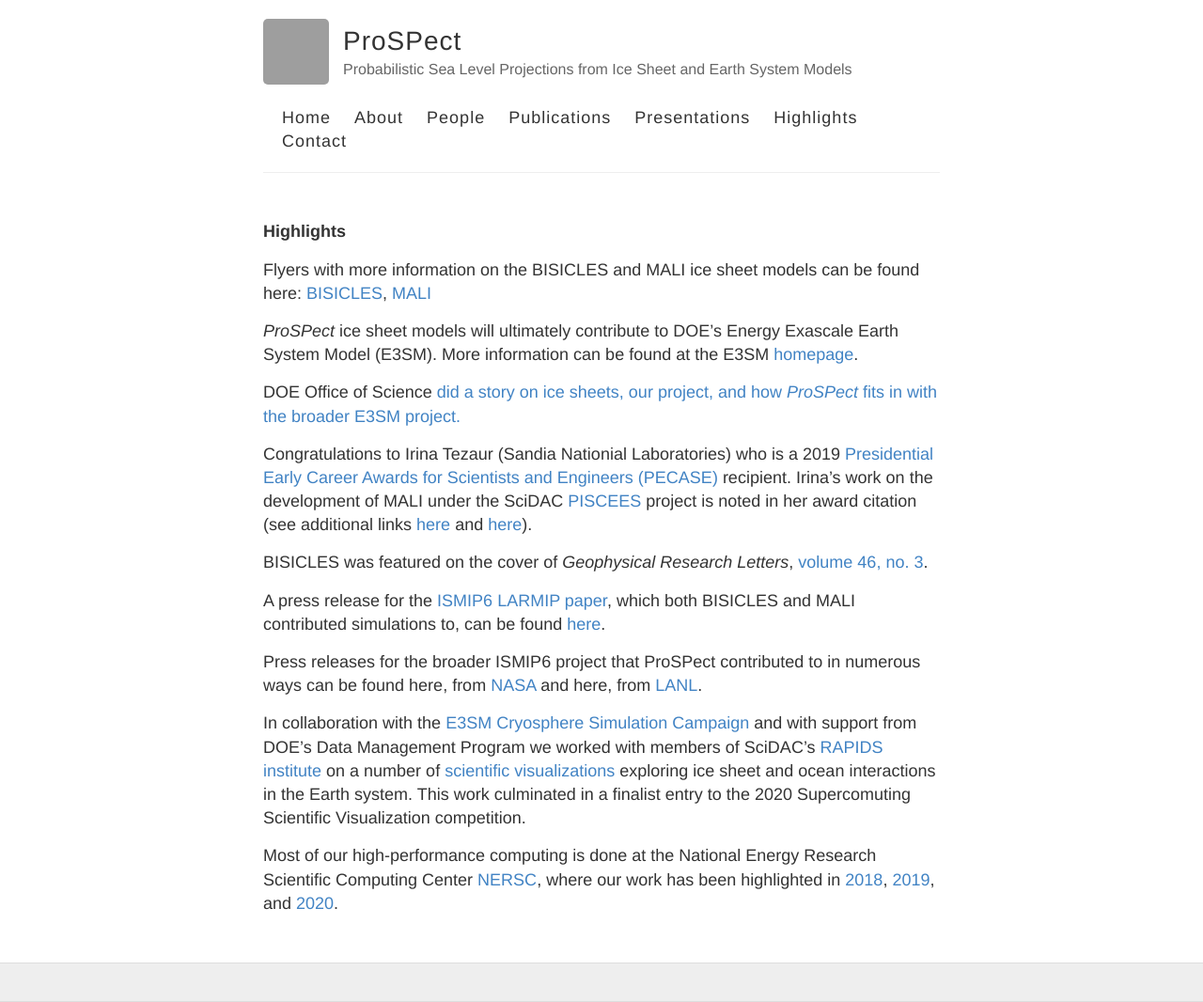
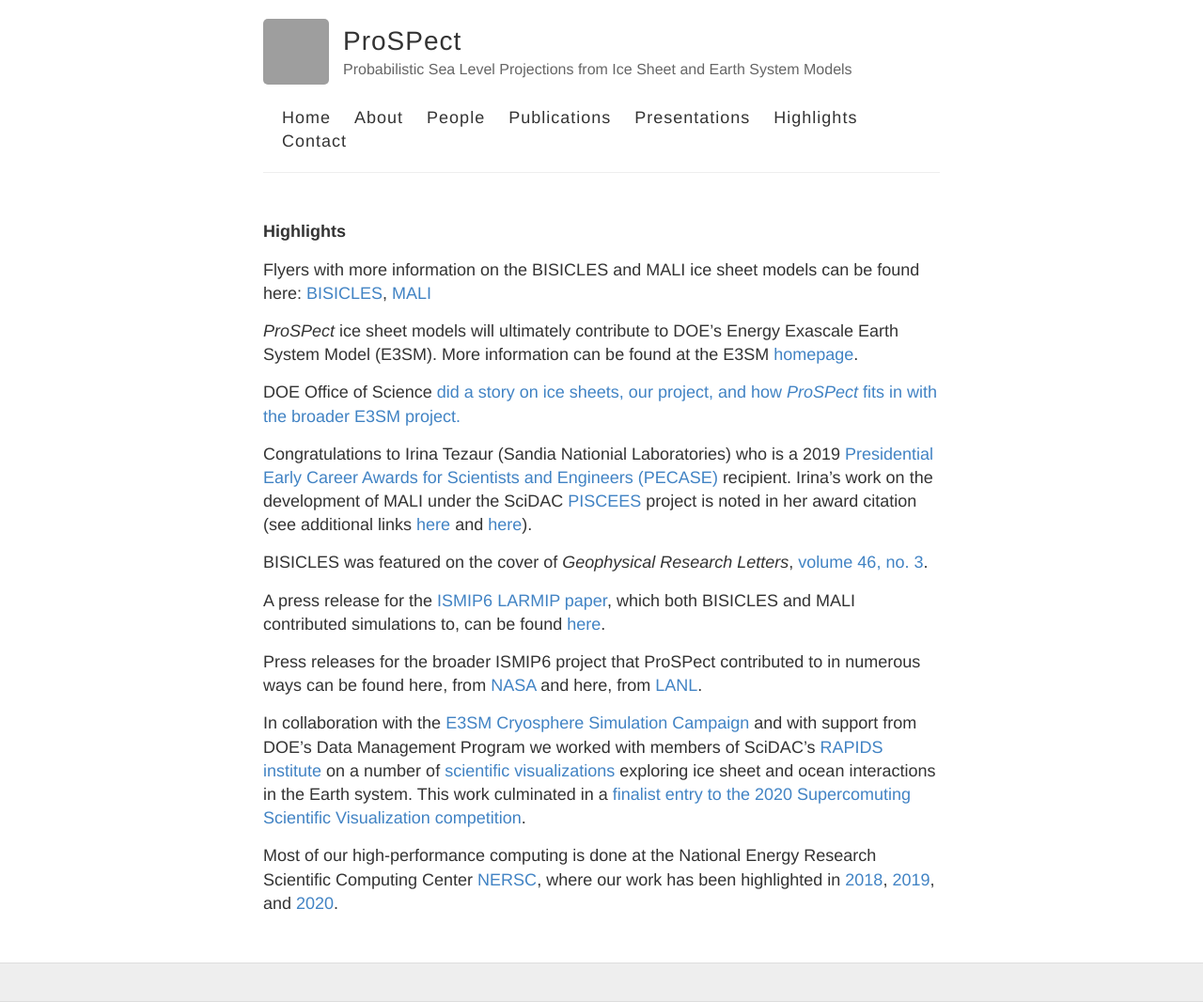
Before and after one commit to SLE-E3SM/SLE-E3SM.github.io, a Jekyll site: the page built from highlights.md, in a window 1280 px wide. Shown: the whole page at 94% size. Built offline with Jekyll 4.4.1, drawn with Linux system fonts in a browser that asks for light colours; part of the change alters nothing that is shown; grey boxes are pictures that could not be loaded.

```diff
--- a/highlights.md
+++ b/highlights.md
@@ -20,6 +20,6 @@ A press release for the [ISMIP6 LARMIP paper](https://www.earth-syst-dynam.net/1
 
 Press releases for the broader ISMIP6 project that ProSPect contributed to in numerous ways can be found here, from [NASA](https://www.nasa.gov/feature/goddard/2020/emissions-could-add-15-inches-to-2100-sea-level-rise-nasa-led-study-finds) and here, from [LANL](https://www.lanl.gov/discover/news-release-archive/2020/September/0917-ice-sheets.php).
 
-In collaboration with the [E3SM Cryosphere Simulation Campaign](https://e3sm.org/research/cryosphere-ocean/) and with support from DOE's Data Management Program we worked with members of SciDAC's [RAPIDS institute](https://rapids.lbl.gov/) on a number of [scientific visualizations](https://e3sm.org/scientific-visualization-of-e3sms-cryosphere-campaign-simulations/) exploring ice sheet and ocean interactions in the Earth system. This work culminated in a finalist entry to the 2020 Supercomuting Scientific Visualization competition.
+In collaboration with the [E3SM Cryosphere Simulation Campaign](https://e3sm.org/research/cryosphere-ocean/) and with support from DOE's Data Management Program we worked with members of SciDAC's [RAPIDS institute](https://rapids.lbl.gov/) on a number of [scientific visualizations](https://e3sm.org/scientific-visualization-of-e3sms-cryosphere-campaign-simulations/) exploring ice sheet and ocean interactions in the Earth system. This work culminated in a [finalist entry to the 2020 Supercomuting Scientific Visualization competition](https://youtu.be/Wt0TvNjYsOs).
 
 Most of our high-performance computing is done at the National Energy Research Scientific Computing Center [NERSC](https://www.nersc.gov/about/), where our work has been highlighted in [2018](https://www.nersc.gov/assets/Science-Highlights-Presentations/NERSC-Highlights-2018-3-FINAL.pdf), [2019](https://www.nersc.gov/assets/Science-Highlights-Presentations/NERSC-Science-Highlights-R20191016.pdf), and [2020](https://www.nersc.gov/science/science-highlights-presentations/).
```
